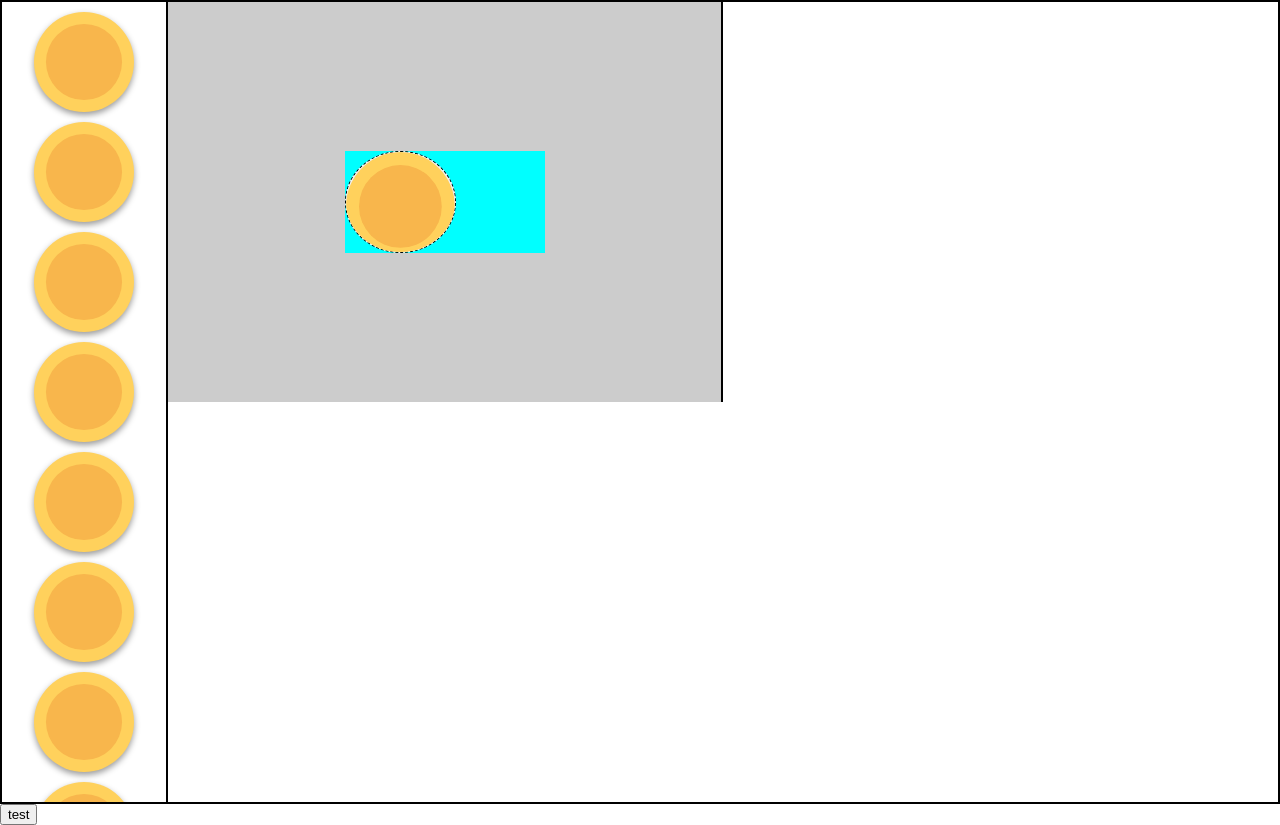
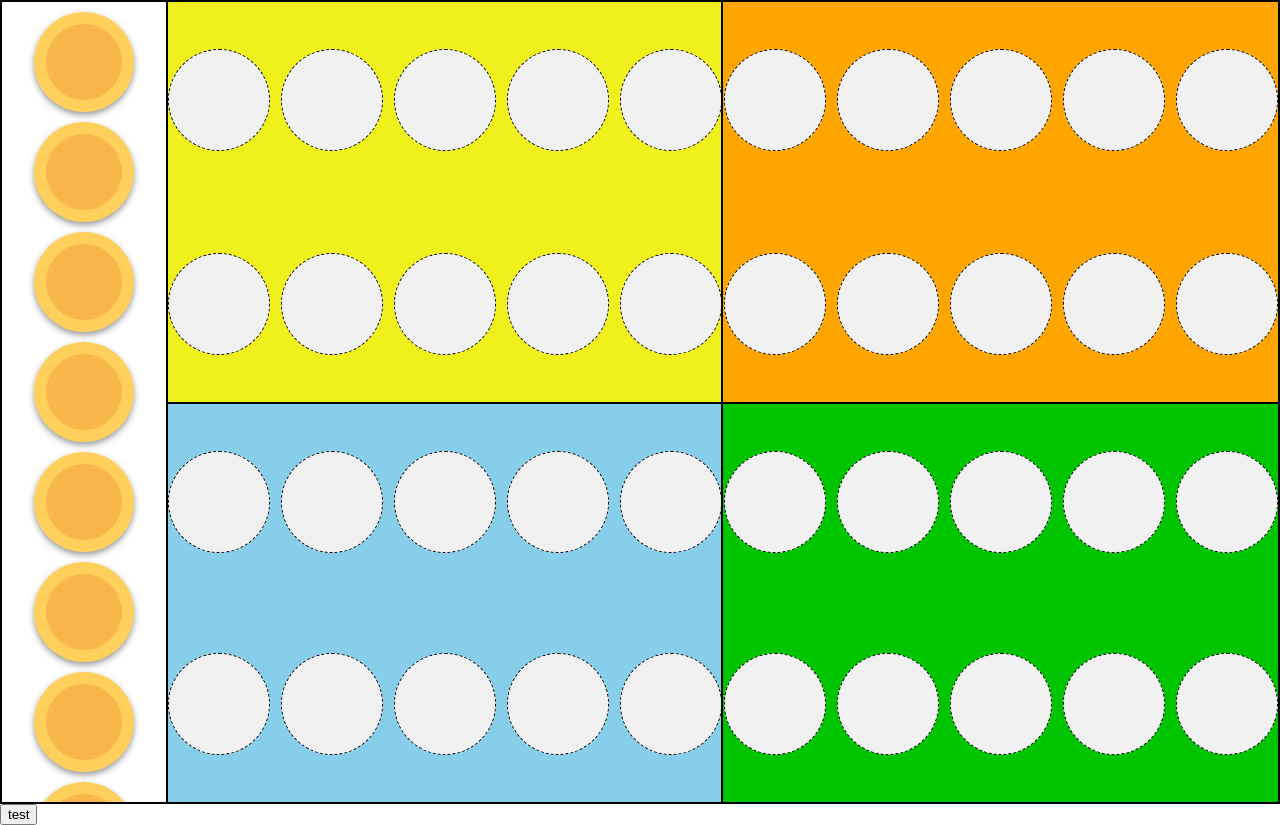
Before and after one commit to zokizuan/scriptAngular, an Angular app: page / in a window 1280 px wide. Built offline with nearby package versions, Linux system fonts and the light colour scheme.

Commit message:
changed back

```diff
--- a/src/app/components/board/board.component.html
+++ b/src/app/components/board/board.component.html
@@ -16,25 +16,6 @@
   </div>
 
 
-
-    <div class="container_1">
-      <div class="row_container" *ngFor="let item of GreenArr let i= index">
-          <div class="row_1" >
-            <ng-container >
-              <div class="drop_box">
-                <div  cdkDrag>
-                    <div >
-                      <svg xmlns="http://www.w3.org/2000/svg" xml:space="preserve" viewBox="0 0 508 508">
-                        <circle cx="254" cy="254" r="254" style="fill:#ffd15c"/>
-                        <circle cx="254" cy="254" r="193.2" style="fill:#f8b64c"/>
-                      </svg>
-                    </div>
-                </div>
-              </div>
-            </ng-container>
-          </div>
-      </div>
-    </div>
 
 <!--   <div cdkDropList id="board_1" [cdkDropListData]="emptyarray" [cdkDropListConnectedTo]="['coinContainer']" (cdkDropListDropped)="drop($event)" class="container_1" >
     <div class="row_container">
@@ -59,7 +40,7 @@
       </div>
     </div>
   </div> -->
-  <!-- <ng-container *ngFor="let colorArr of TotalBoard; let i= index">
+  <ng-container *ngFor="let colorArr of TotalBoard; let i= index">
   <div class="container_{{i+1}}">
     <div class="row_container">
       <ng-container *ngFor="let x of [].constructor(2); let i= index">
@@ -80,7 +61,7 @@
       </ng-container>
     </div>
   </div>
-</ng-container> -->
+</ng-container>
 </div>
 
 <button (click)="test()">test</button>
--- a/src/app/components/board/board.component.scss
+++ b/src/app/components/board/board.component.scss
@@ -115,11 +115,8 @@
 }
 
 .row_container {
-  min-width: 300px;
-  min-height: 200px;
   display: flex;
   flex-direction: column;
-  background-color: #ccc;
   align-items: center;
   justify-content: space-around;
   height: 100%;
@@ -128,11 +125,8 @@
 
 .row_1,
 .row_2 {
-  min-width: 200px;
-  min-height: 100px;
   display: flex;
   gap: 2%;
-  background-color: aqua;
 }
 
 .drop_box {
--- a/src/app/components/board/board.component.ts
+++ b/src/app/components/board/board.component.ts
@@ -21,11 +21,10 @@ export class BoardComponent implements OnInit {
     }).flat()
   }
   constructor() {
-
+// this.GreenArr.push('d1_coin-1');
   }
 
   ngOnInit(): void {
-  this.GreenArr.push(undefined)
 
   }
   coinsConfig = {
@@ -45,18 +44,21 @@ export class BoardComponent implements OnInit {
     return this.todo && this.todo.length < 5;
   } */
   get isDoneAvailable(): boolean {
-    return this.GreenArr && this.GreenArr.length < 3;
+    return this.GreenArr && this.GreenArr.length < 40;
   }
   /* todoPredicate = (): boolean => {
     return this.isTodoAvailable;
   } */
   donePredicate = (): boolean => {
     return this.isDoneAvailable;
-}
+  }
+  // items=['1','2','3','4','5','6','7','8','9','10',]
+  items = [undefined];
+  positions!:any[];
   test() {
     console.log(this.YellowArr, this.GreenArr, this.BlueArr, this.RedArr);
   }
-  drop(event: CdkDragDrop<string[]>) {
+  drop(event: CdkDragDrop<any>) {
     console.log(event);
     if (event.previousContainer === event.container) {
       moveItemInArray(event.container.data, event.previousIndex, event.currentIndex);
```
